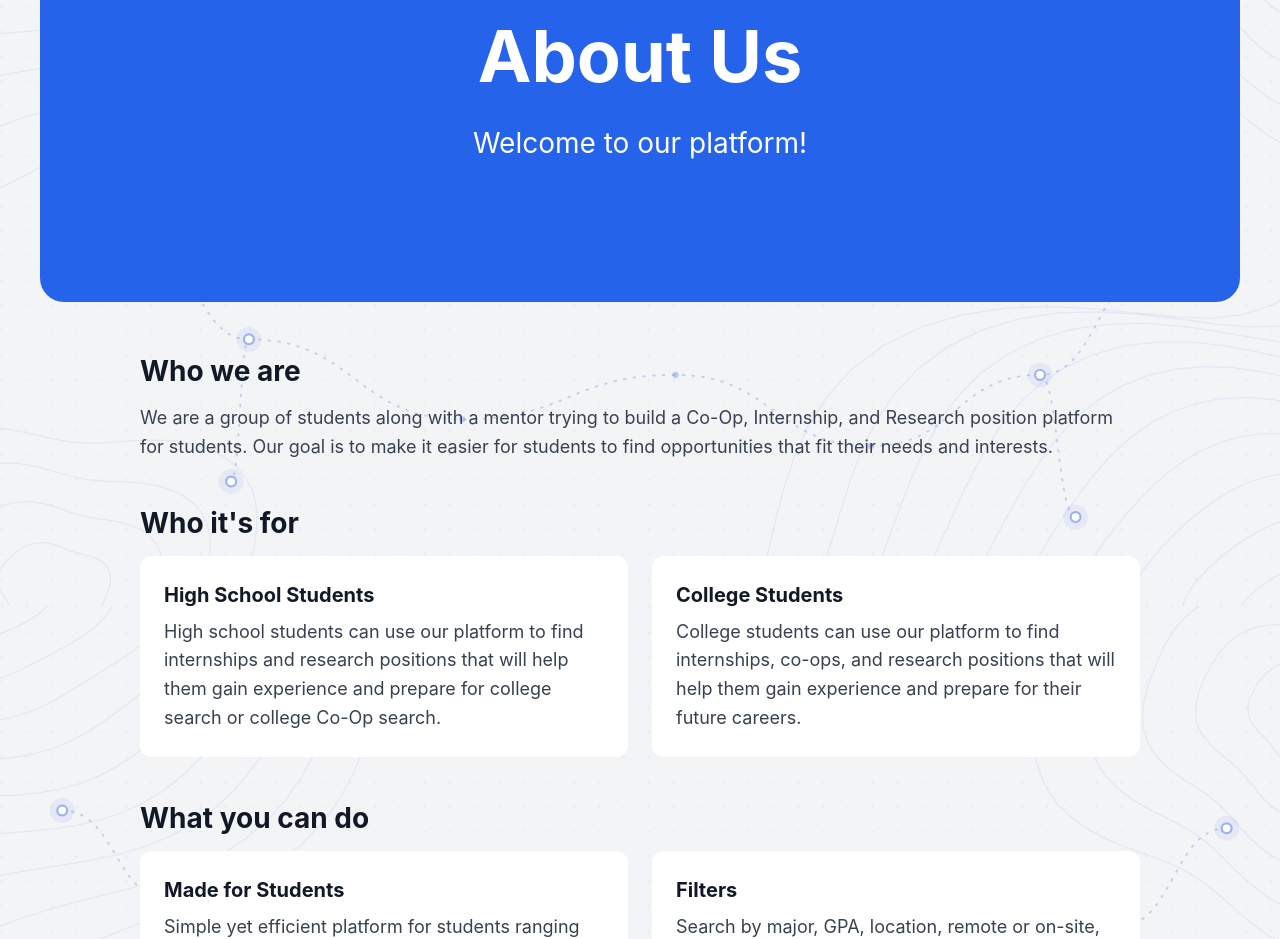
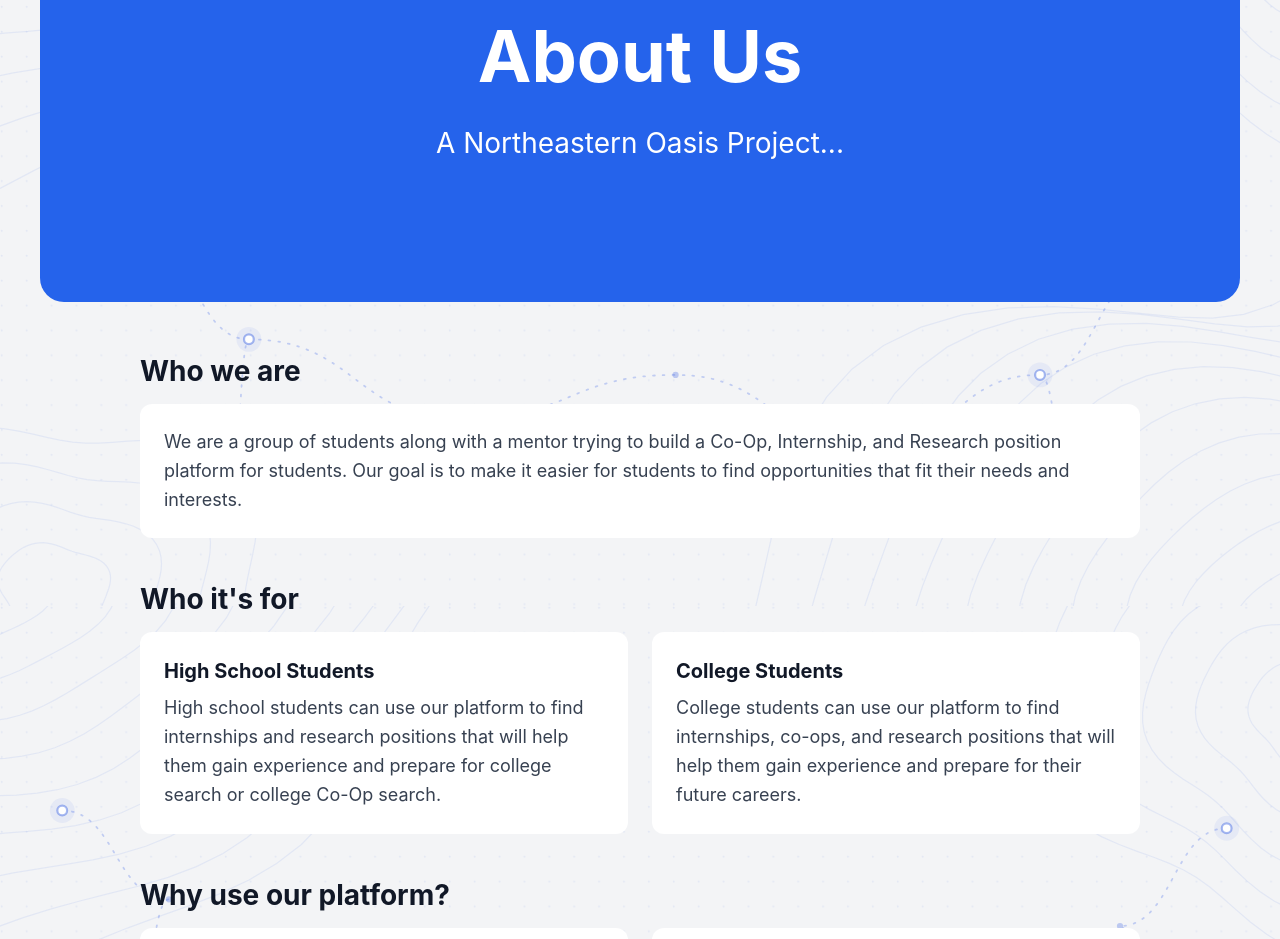
Before and after one commit to Oasis-NEU/f26-group-8, a React (Vite) app: page /about in a window 1280 px wide. Shown: the part 194-1133 px from the top of the page. Built offline with nearby package versions, Linux system fonts and the light colour scheme.

Commit message:
Main CSS for About page

```diff
--- a/src/pages/About.jsx
+++ b/src/pages/About.jsx
@@ -27,11 +27,13 @@ function About() {
             </Link>
             <header className="banner">
                 <h1 className="banner-title">About Us</h1>
-                <p className="banner-subtitle">Welcome to our platform!</p>
+                <p className="banner-subtitle">A Northeastern Oasis Project...</p>
             </header>
             <section className="section">
                 <h2 className="section-title">Who we are</h2>
-                <p>We are a group of students along with a mentor trying to build a Co-Op, Internship, and Research position platform for students. Our goal is to make it easier for students to find opportunities that fit their needs and interests.</p>
+                <div className="column">
+                    <p>We are a group of students along with a mentor trying to build a Co-Op, Internship, and Research position platform for students. Our goal is to make it easier for students to find opportunities that fit their needs and interests.</p>
+                </div>
             </section>
 
             <section className="section">
@@ -49,7 +51,7 @@ function About() {
             </section>
 
             <section className="section">
-                <h2>What you can do</h2>
+                <h2>Why use our platform?</h2>
                 <div className="feature-grid">
                     {features.map((feature) => (
                         <div key={feature.title} className="column">
```
